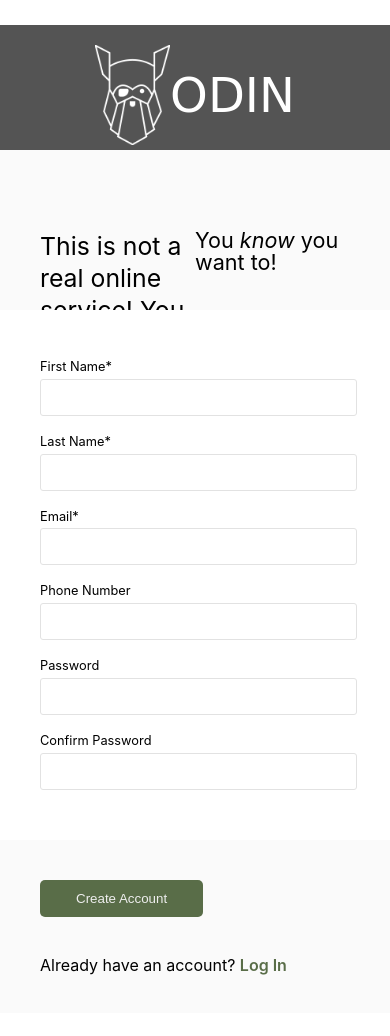
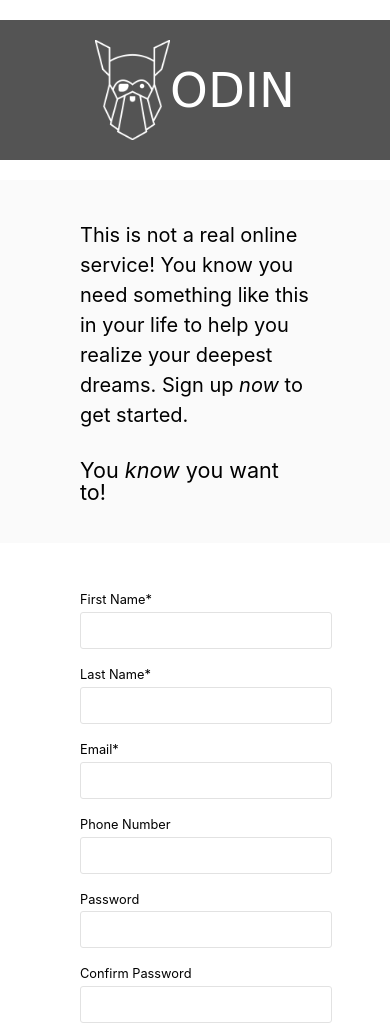
Before and after one commit to danphillipsuk/signUpForm, a plain HTML site: page index.html in a window 390 px wide. Shown: the top 1036 px of the page. Before the commit the page ends 1013 px from the top, so only its background shows below. Drawn offline with Linux system fonts and the light colour scheme; a web font is replaced by a local one.

Commit message:
Mobile stylesheet updated to fix intro paragraph

```diff
--- a/style.css
+++ b/style.css
@@ -89,6 +89,7 @@ table {
 
 #top {
   width: 100%;
+  max-width: 900px;
   height: 30vh;
   display: flex;
   flex-direction: column;
@@ -107,12 +108,14 @@ table {
 #middle {
   background-color: #fff;
   border-top: solid 1px #fff;
+
 }
 
 #middle form {
   display: flex;
   flex-wrap: wrap;
   width: 100%;
+  max-width: 900px;
 }
 
 #middle form div {
@@ -145,6 +148,19 @@ input[type="password"]:focus {
   border: solid 2px rgb(42, 43, 51);
 }
 
+#passwordConfirm {
+  display: none;
+  color: red;
+  margin: 5px 0;
+}
+
+#passwordConfirmed {
+  display: none;
+  color: rgb(115, 224, 13);
+  margin: 5px 0;
+}
+
+
 #bottom button {
   padding: 10px 35px;
   cursor: pointer;
@@ -170,18 +186,6 @@ input[type="password"]:focus {
   text-decoration: underline;
 }
 
-#passwordConfirm {
-  display: none;
-  color: red;
-  margin: 5px 0;
-}
-
-#passwordConfirmed {
-  display: none;
-  color: rgb(115, 224, 13);
-  margin: 5px 0;
-}
-
 
 @media screen and (max-width: 959px) {
   #top, #middle, #bottom {
@@ -196,7 +200,8 @@ input[type="password"]:focus {
   }
 
   #hero {
-    height: 150px;
+    height: auto;
+    display: flex;
     align-items: center;
     justify-content: center;
   }
@@ -204,24 +209,24 @@ input[type="password"]:focus {
   #hero h1 {
     width: 100%;
     padding: 20px 50px;
-    margin-top: 25px;
+    margin: 20px auto;
     font-size: 3rem;
   }
 
   #top {
-    height: 150px;
-    padding: 80px 40px;
-    flex-direction: row;
+    height: auto;
+    padding: 40px 80px;
+    flex-direction: column;
   }
 
-  #top h2, #top h3 {
-    width: 100%;
-    margin: none
-  }
+ #top h2{
+   font-size: 1.25rem;
+   line-height: 1.5;
+ }
 
   #middle form div {
     width: 100%;
-    margin: 10px 0;
+    margin: 10px 40px;
   }
 
   input[type="text"],
@@ -229,8 +234,12 @@ input[type="password"]:focus {
   input[type="number"],
   input[type="password"]
  {
-  width: 95%;
+  width: 100%;
   padding: 10px 10px;
   margin-top: 5px;
 }
+
+  #bottom {
+    padding: 20px 80px;
+  }
 }
```
Also changed, not shown: 1 other file.
